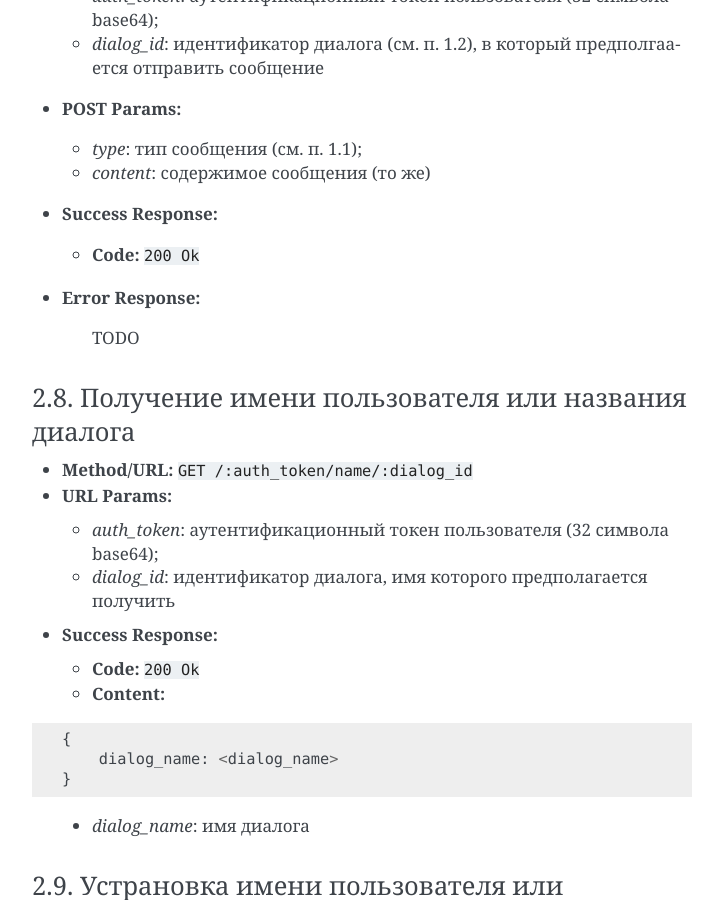
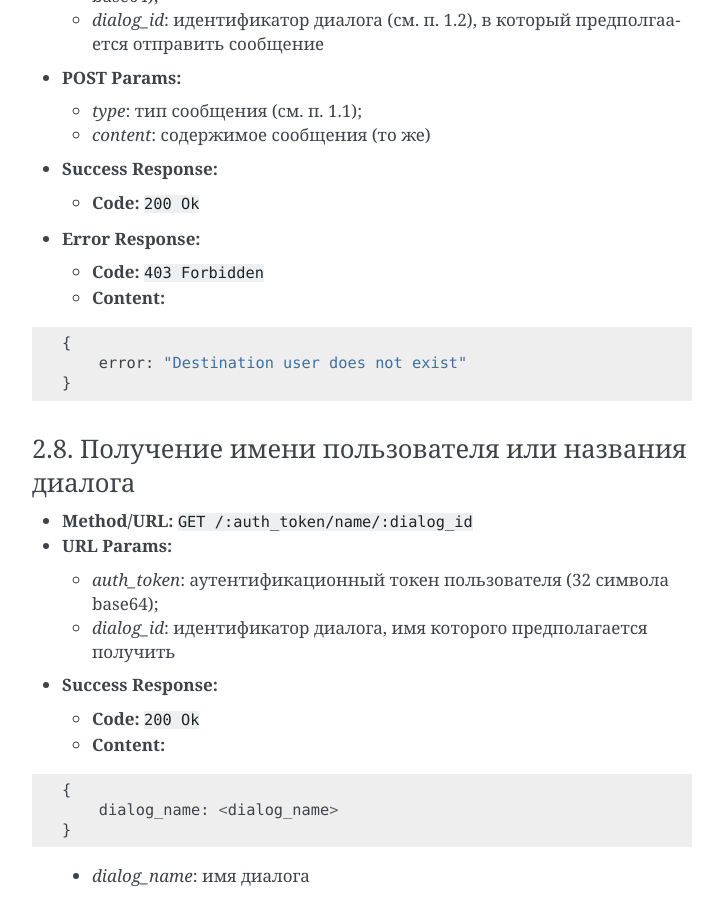
Before and after one commit to frnkySila/batya-api, a Sphinx documentation site: the page built from docs/source/index.rst, in a window 1280 px wide and 900 px high, scrolled down 6809 px. Shown: the whole window, without its empty margins (388-1111 px from the left). Built offline with Sphinx 7.4.7, drawn with Linux system fonts in a browser that asks for light colours.

Commit message:
Добавил сообщение об ошибке в 2.7 в случае когда пользователя не существует

```diff
--- a/docs/source/index.rst
+++ b/docs/source/index.rst
@@ -314,7 +314,17 @@ dialog_id     :code:`conference_id | username`
 
 * **Error Response:**
 
-    TODO
+  * **Code:** :code:`403 Forbidden`
+
+  * **Content:**
+
+::
+
+  {
+      error: "Destination user does not exist"
+  }
+
+..
 
 2.8. Получение имени пользователя или названия диалога
 ''''''''''''''''''''''''''''''''''''''''''''''''''''''
```
